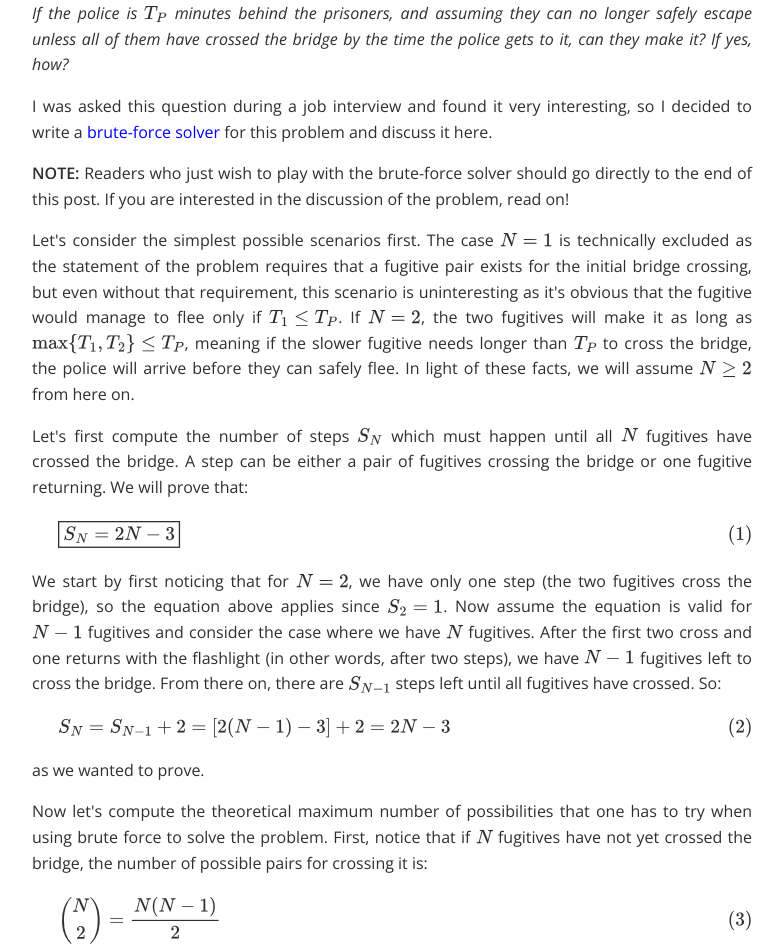
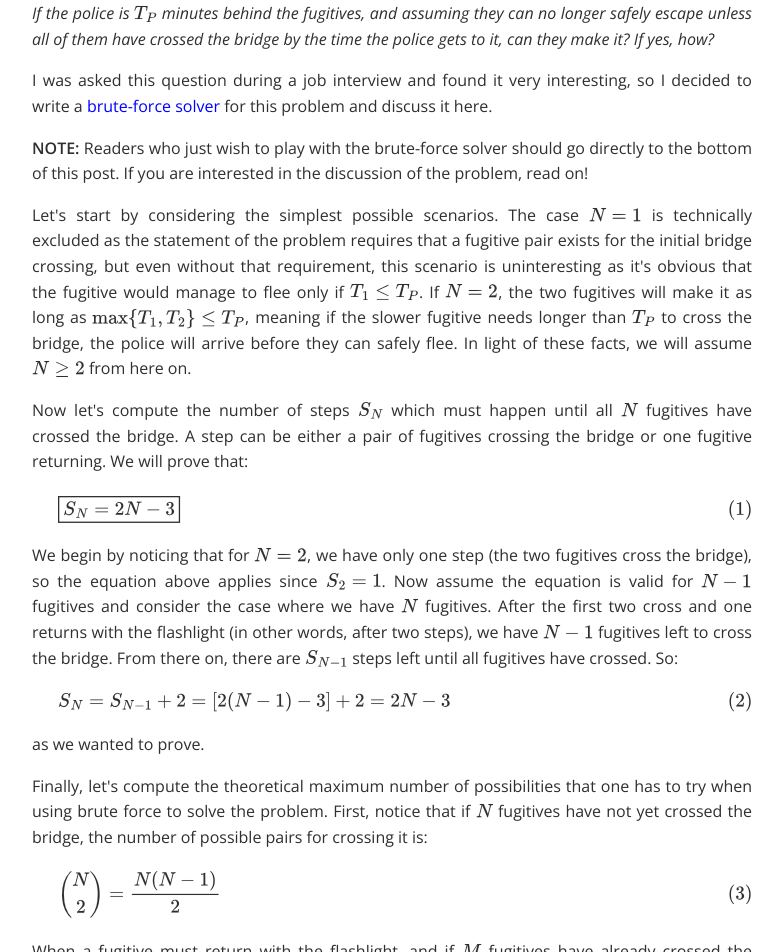
Before and after one commit to dassencio/blog, a Vue app: page /3 in a window 1280 px wide. Shown: the part 480-1432 px from the top of the page, without its empty margins (248-1031 px from the left). Built offline with nearby package versions, Linux system fonts and the light colour scheme.

Commit message:
Improve post text

```diff
--- a/src/posts/3.vue
+++ b/src/posts/3.vue
@@ -2,8 +2,8 @@
   <p>
     <i>
       A group of $N$ fugitives is running away from the police. They reach a
-      very narrow bridge. Since it's dark and they have a single flashlight,
-      they can only cross the bridge in pairs. The $i^{th}$ fugitive takes $T_i$
+      very narrow bridge. Since it's dark and they have only one flashlight,
+      they must cross the bridge in pairs. The $i^{th}$ fugitive needs $T_i$
       minutes to cross the bridge. When a pair of fugitives crosses the bridge,
       they must go at the speed of the slowest fugitive. In other words, the
       crossing time for the pair of fugitives $(i, j)$ is $\max\{T_i, T_j\}$.
@@ -22,7 +22,7 @@
 
   <p>
     <i>
-      If the police is $T_P$ minutes behind the prisoners, and assuming they can
+      If the police is $T_P$ minutes behind the fugitives, and assuming they can
       no longer safely escape unless all of them have crossed the bridge by the
       time the police gets to it, can they make it? If yes, how?
     </i>
@@ -39,13 +39,13 @@
 
   <p>
     <b>NOTE:</b> Readers who just wish to play with the brute-force solver
-    should go directly to the end of this post. If you are interested in the
+    should go directly to the bottom of this post. If you are interested in the
     discussion of the problem, read on!
   </p>
 
   <p>
-    Let's consider the simplest possible scenarios first. The case $N = 1$ is
-    technically excluded as the statement of the problem requires that a
+    Let's start by considering the simplest possible scenarios. The case $N = 1$
+    is technically excluded as the statement of the problem requires that a
     fugitive pair exists for the initial bridge crossing, but even without that
     requirement, this scenario is uninteresting as it's obvious that the
     fugitive would manage to flee only if $T_1 \leq T_P$. If $N = 2$, the two
@@ -56,15 +56,15 @@
   </p>
 
   <p>
-    Let's first compute the number of steps $S_N$ which must happen until all
-    $N$ fugitives have crossed the bridge. A step can be either a pair of
-    fugitives crossing the bridge or one fugitive returning. We will prove that:
+    Now let's compute the number of steps $S_N$ which must happen until all $N$
+    fugitives have crossed the bridge. A step can be either a pair of fugitives
+    crossing the bridge or one fugitive returning. We will prove that:
   </p>
 
   <EquationBlock boxed> S_N = 2N - 3 </EquationBlock>
 
   <p>
-    We start by first noticing that for $N = 2$, we have only one step (the two
+    We begin by noticing that for $N = 2$, we have only one step (the two
     fugitives cross the bridge), so the equation above applies since $S_2 = 1$.
     Now assume the equation is valid for $N - 1$ fugitives and consider the case
     where we have $N$ fugitives. After the first two cross and one returns with
@@ -80,10 +80,10 @@
   <p>as we wanted to prove.</p>
 
   <p>
-    Now let's compute the theoretical maximum number of possibilities that one
-    has to try when using brute force to solve the problem. First, notice that
-    if $N$ fugitives have not yet crossed the bridge, the number of possible
-    pairs for crossing it is:
+    Finally, let's compute the theoretical maximum number of possibilities that
+    one has to try when using brute force to solve the problem. First, notice
+    that if $N$ fugitives have not yet crossed the bridge, the number of
+    possible pairs for crossing it is:
   </p>
 
   <EquationBlock>
@@ -187,19 +187,19 @@
     $2^{N - 1}$ and $N$. This will impose limitations on the maximum number of
     fugitives we can handle when trying to solve the problem using brute force,
     but this limitation can be partially circumvented by ignoring moves which
-    would exceed the police time, eliminating entire subtrees of possibilities
-    which would never lead to a solution. The total number of possibilities to
-    consider is also further reduced by not distinguishing between fugitives
-    which take the same time to cross the bridge.
+    would exceed the police time, thereby eliminating entire subtrees of
+    possibilities which would never lead to a solution. The total number of
+    possibilities to consider is also further reduced by not distinguishing
+    between fugitives which need the same time to cross the bridge.
   </p>
 
   <p>
-    Now, to the brute-force solver! On the text fields below, enter the times
-    taken by each fugitive to cross the bridge and the time the police will take
-    to reach it. The values already entered are the ones I was given in my job
-    interview. If two or more fugitives take the same amount of time to cross
-    the bridge, the solver will not differentiate between them when computing
-    solutions.
+    It's now time to play with the brute-force solver! On the text fields below,
+    enter the times needed by each fugitive to cross the bridge and the time the
+    police will take to reach it. The values already entered are the ones I was
+    given in my job interview. If two or more fugitives need the same amount of
+    time to cross the bridge, the solver will not differentiate between them
+    when computing solutions.
   </p>
 
   <ResponsiveForm class="solver">
```
